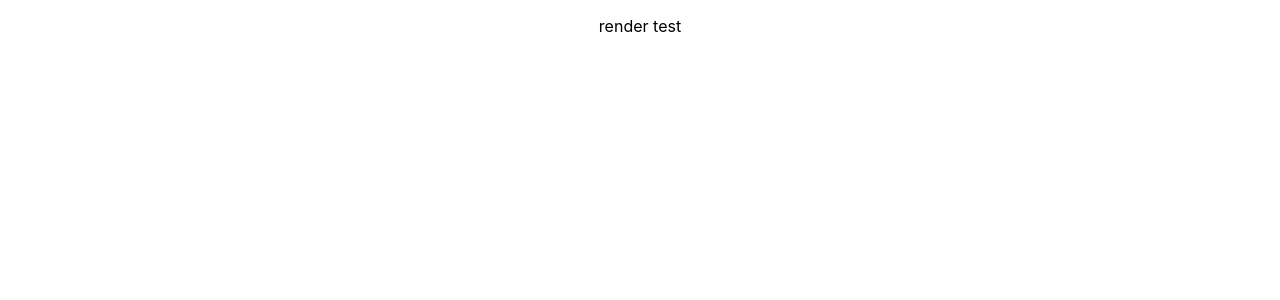
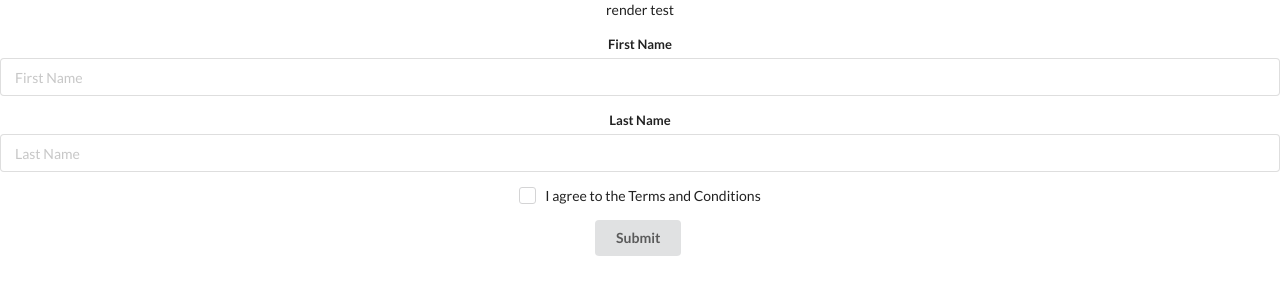
Before and after one commit to Jobsy/react-fe, a React (Create React App) app: page / in a window 1280 px wide. Shown: the top 300 px of the page. Built offline with nearby package versions, Linux system fonts and the light colour scheme.

Commit message:
add 'DonorForm.jsx' to 'App.js' for rendering / App.js

```diff
--- a/src/App.js
+++ b/src/App.js
@@ -1,10 +1,13 @@
 import React from "react";
 import "./App.css";
+
+import DonorForm from "./components/DonorForm";
 
 function App() {
   return (
     <div className="App">
       <p>render test</p>
+      <DonorForm />
     </div>
   );
 }
```
